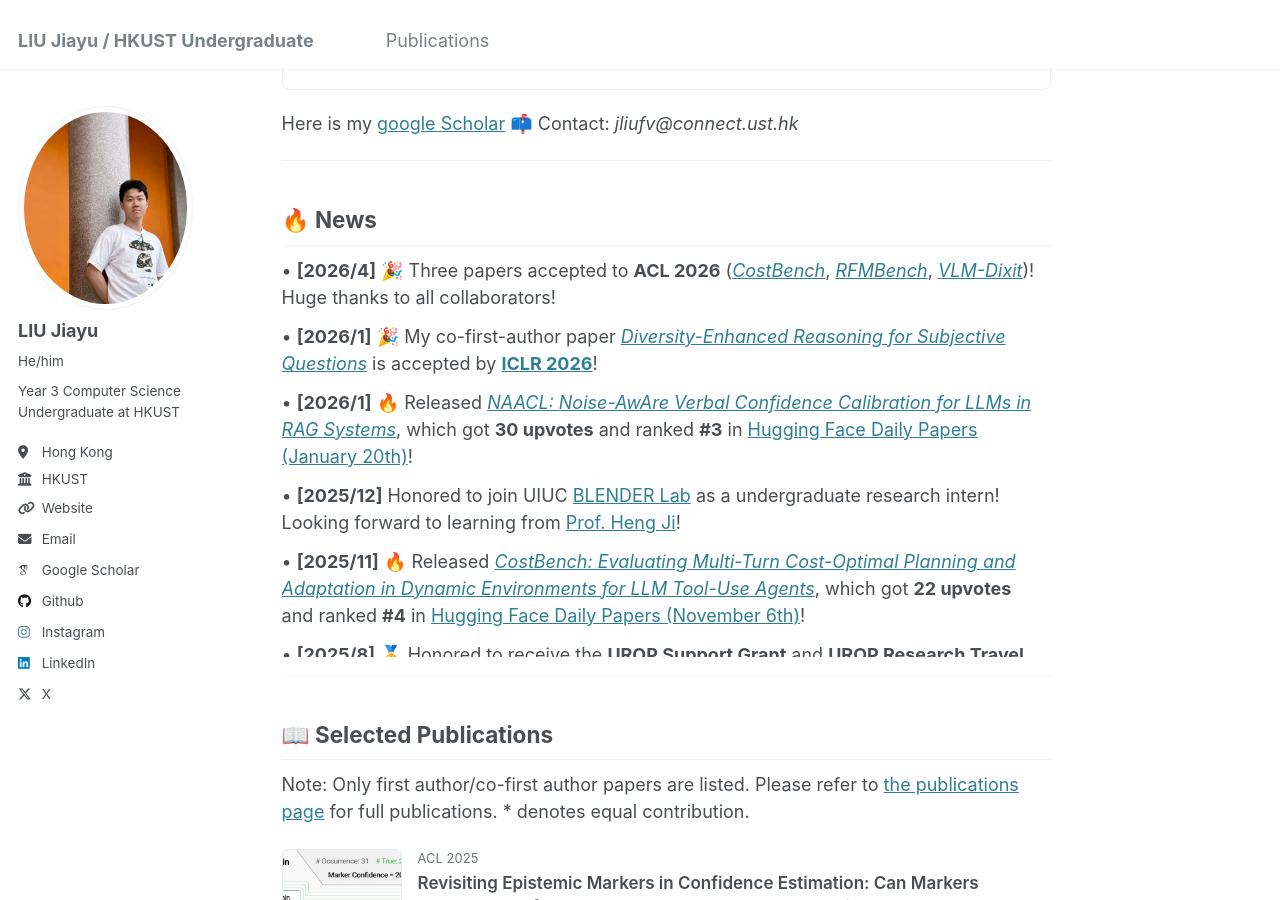
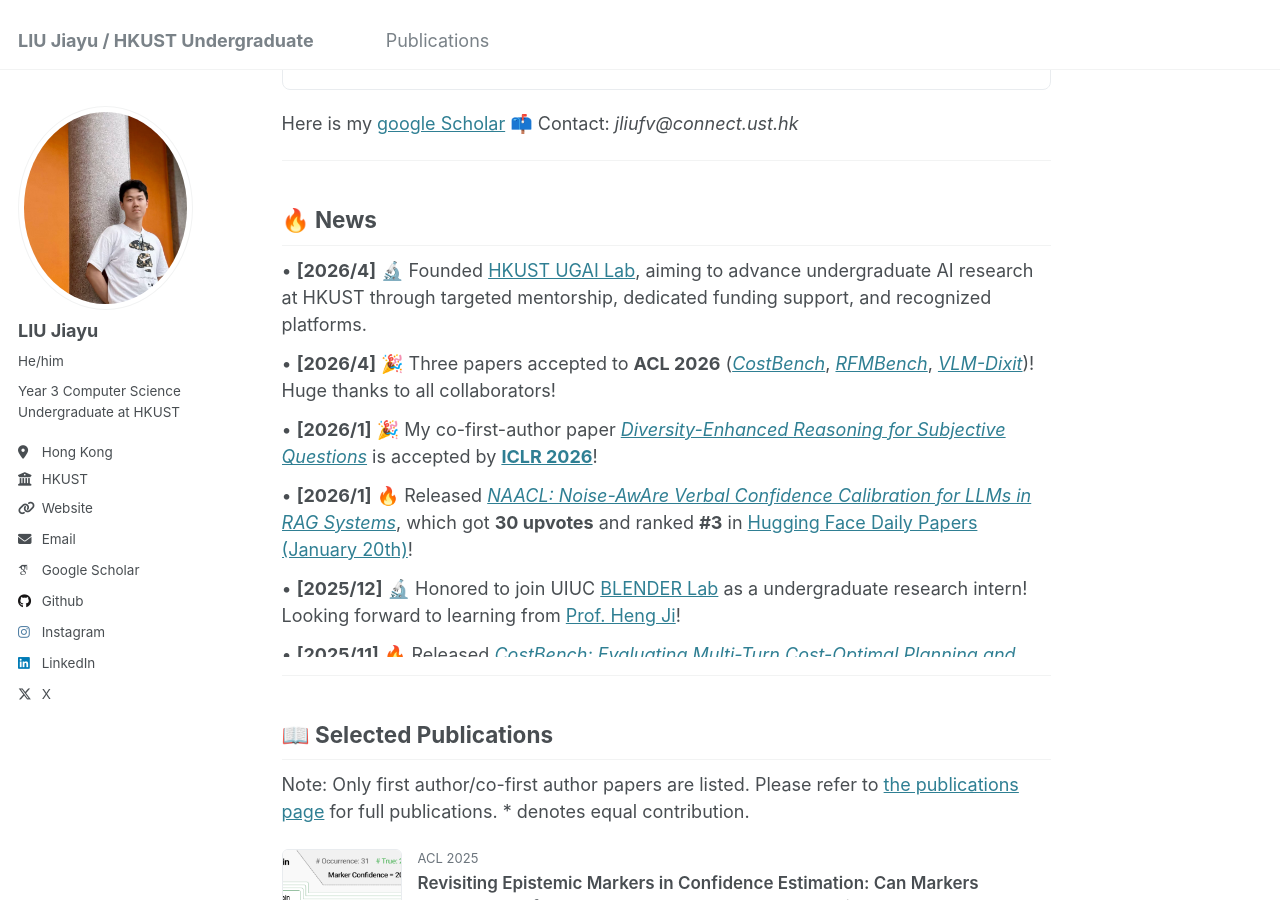
Before and after one commit to JiayuJeff/JiayuJeff.github.io, a Jekyll site: the page built from _pages/about.md, in a window 1280 px wide and 900 px high, scrolled down 926 px. Built offline with Jekyll 4.4.1, drawn with Linux system fonts in a browser that asks for light colours; some web fonts are replaced.

Commit message:
Update lab news items

```diff
--- a/_pages/about.md
+++ b/_pages/about.md
@@ -170,21 +170,22 @@ Here is my [google Scholar](https://scholar.google.com/citations?user=PIQxhfMAAA
 </style>
 
 <div class="news-container">
+  <div class="news-item">• <strong>[2026/4]</strong> 🔬 Founded <a href="https://github.com/HKUST-UGAIL">HKUST UGAI Lab</a>, aiming to advance undergraduate AI research at HKUST through targeted mentorship, dedicated funding support, and recognized platforms.</div>
   <div class="news-item">• <strong>[2026/4]</strong> 🎉 Three papers accepted to <strong>ACL 2026</strong> (<a href="https://arxiv.org/pdf/2511.02734v1"><em>CostBench</em></a>, <a href="https://arxiv.org/pdf/2506.17114"><em>RFMBench</em></a>, <a href="https://arxiv.org/abs/2510.10117"><em>VLM-Dixit</em></a>)! Huge thanks to all collaborators!</div>
   <div class="news-item">• <strong>[2026/1]</strong> 🎉 My co-first-author paper <a href="https://openreview.net/forum?id=1Bf0tToGT1"><em>Diversity-Enhanced Reasoning for Subjective Questions</em></a> is accepted by <a href="https://iclr.cc/"><strong>ICLR 2026</strong></a>!</div>
   <div class="news-item">• <strong>[2026/1]</strong> 🔥 Released <a href="https://huggingface.co/papers/2601.11004"><em>NAACL: Noise-AwAre Verbal Confidence Calibration for LLMs in RAG Systems</em></a>, which got <strong>30 upvotes</strong> and ranked <strong>#3</strong> in <a href="https://huggingface.co/papers/date/2026-01-20">Hugging Face Daily Papers (January 20th)</a>!</div>
-  <div class="news-item">• <strong>[2025/12]</strong> Honored to join UIUC <a href="https://blender.cs.illinois.edu/index.html">BLENDER Lab</a> as a undergraduate research intern! Looking forward to learning from <a href="https://blender.cs.illinois.edu/hengji.html">Prof. Heng Ji</a>!</div>
+  <div class="news-item">• <strong>[2025/12]</strong> 🔬 Honored to join UIUC <a href="https://blender.cs.illinois.edu/index.html">BLENDER Lab</a> as a undergraduate research intern! Looking forward to learning from <a href="https://blender.cs.illinois.edu/hengji.html">Prof. Heng Ji</a>!</div>
   <div class="news-item">• <strong>[2025/11]</strong> 🔥 Released <a href="https://huggingface.co/papers/2511.02734"><em>CostBench: Evaluating Multi-Turn Cost-Optimal Planning and Adaptation in Dynamic Environments for LLM Tool-Use Agents</em></a>, which got <strong>22 upvotes</strong> and ranked <strong>#4</strong> in <a href="https://huggingface.co/papers/date/2025-11-06">Hugging Face Daily Papers (November 6th)</a>!</div>
   <div class="news-item">• <strong>[2025/8]</strong> 🏅 Honored to receive the <strong>UROP Support Grant</strong> and <strong>UROP Research Travel Sponsorship</strong>!</div>
   <div class="news-item">• <strong>[2025/7]</strong> 🔥 Released <a href="https://huggingface.co/papers/2507.20187"><em>Diversity-Enhanced Subjective Question-Answering</em></a>, which got <strong>26 upvotes</strong> and ranked <strong>#8</strong> in <a href="https://huggingface.co/papers/date/2025-07-29">Hugging Face Daily Papers (July 29th)</a>!</div>
   <div class="news-item">• <strong>[2025/7]</strong> ✈️ Will join <a href="https://illinois.edu/">University of Illinois Urbana-Champaign</a> as an <strong>exchange undergraduate student in Spring 2026</strong>!</div>
   <div class="news-item">• <strong>[2025/5]</strong> 🎉 My first-author paper <a href="https://arxiv.org/abs/2505.24778"><em>Revisiting Epistemic Markers in Confidence Estimation</em></a> is <strong>accepted to <a href="https://2025.aclweb.org/">ACL 2025 Main</a>!</strong> Sincere gratitude to all my collaborators!</div>
-  <div class="news-item">• <strong>[2025/2]</strong> Honored to join HKUST <a href="https://mayrfung.github.io/group/">RenAI Lab</a> as a undergraduate research intern! Looking forward to learning from <a href="https://mayrfung.github.io/">Prof. Yiren Fung</a>!</div>
+  <div class="news-item">• <strong>[2025/2]</strong> 🔬 Honored to join HKUST <a href="https://mayrfung.github.io/group/">RenAI Lab</a> as a undergraduate research intern! Looking forward to learning from <a href="https://mayrfung.github.io/">Prof. Yiren Fung</a>!</div>
   <div class="news-item">• <strong>[2025/1]</strong> 🏅 Honored to receive <strong>HKIE Scholarship 2024/25!</strong></div>
   <div class="news-item">• <strong>[2024/10]</strong> 🎉 My co-first-author paper <a href="https://aclanthology.org/2024.fever-1.14/"><em>GProofT</em></a> is accepted by <a href="https://fever.ai/2024/workshop.html"><strong>The Seventh FEVER Workshop</strong></a>!</div>
   <div class="news-item">• <strong>[2024/9]</strong> 🏅 Honored to receive <strong>The Joseph Lau Luen Hung Charitable Trust Scholarship 2024/25!</strong></div>
   <div class="news-item">• <strong>[2024/6]</strong> ✈️ Traveled to <a href="https://cuni.cz/UKEN-1.html">Charles University</a> in Prague for summer exchange! Wonderful experience — loved everything there 🥰</div>
-  <div class="news-item">• <strong>[2024/6]</strong> Honored to join HKUST <a href="https://github.com/HKUST-KnowComp">KnowComp Group</a> as a undergraduate research intern! Looking forward to learning from <a href="https://www.cse.ust.hk/~yqsong/">Prof. Yangqiu Song</a>!</div>
+  <div class="news-item">• <strong>[2024/6]</strong> 🔬 Honored to join HKUST <a href="https://github.com/HKUST-KnowComp">KnowComp Group</a> as a undergraduate research intern! Looking forward to learning from <a href="https://www.cse.ust.hk/~yqsong/">Prof. Yangqiu Song</a>!</div>
   <div class="news-item">• <strong>[2023/9]</strong> 🏅 Honored to receive <strong>China Soong Ching Ling Foundation Zhiyuan Bursary!</strong></div>
 </div>
 
```
